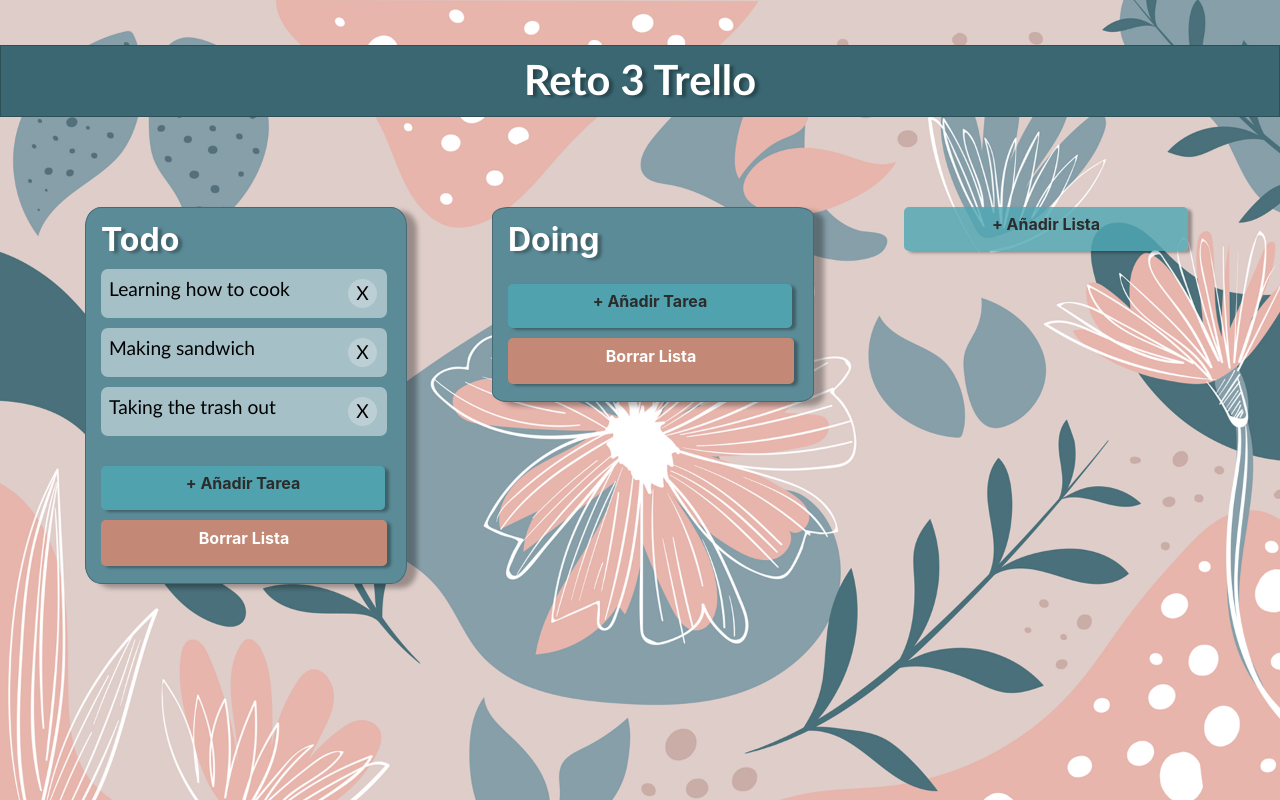
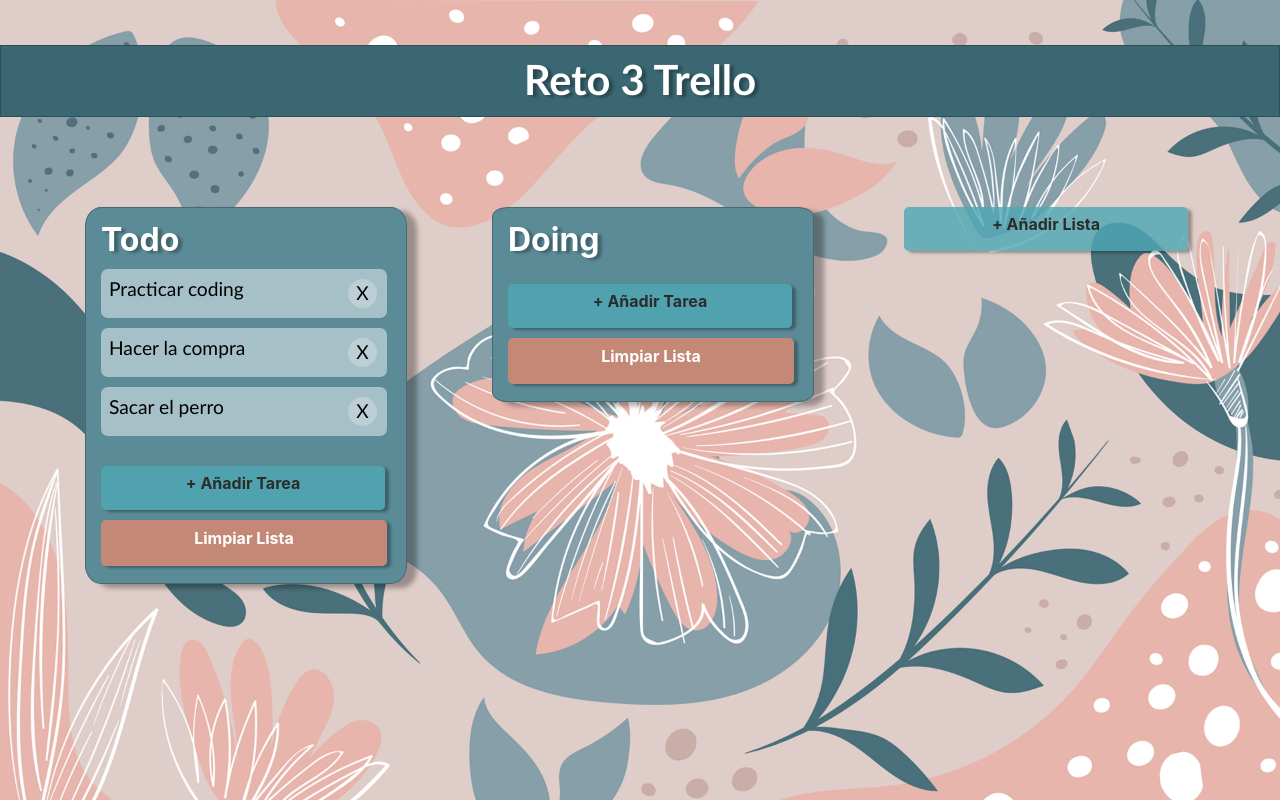
Before and after one commit to creativa-nk/Reto3, a React (Create React App) app: page / in a window 1280 px wide. Built offline with nearby package versions, Linux system fonts and the light colour scheme.

Commit message:
limpiar lista,borrar por consola, setData da error

```diff
--- a/src/components/List.js
+++ b/src/components/List.js
@@ -5,24 +5,29 @@
 import InputConteiner from './InputContainer'
 
 
-export default function List({list,index ,listId, deleteList}){
+export default function List({list,index ,listId}){
     const [data,setData] = useState(store);
 
     const deleteCard = (id,index) =>{
-        // var actualData = data;
-         const newData = data.lists[listId].cards.splice(index, 1)
 
+        const newData = data.lists[listId].cards.splice(index, 1)
+
+        console.log(listId)
         console.log(index);
-        console.log(data.listIds)
         console.log(data.lists[listId].cards)
         console.log(newData)
-        setData(data.lists[listId].cards)
+        /* setData(data.lists[listId].cards) */ // da el error
+    }
 
-        /* const newData = [
-            ...data.lists[listId].cards.splice(0,cardId),
-            ...data.lists[listId].cards.splice(cardId +1), */
+    const deleteList = (index) =>{
 
-      }
+        const newData = data.lists[listId].cards.splice(index)
+
+        console.log(listId)
+        console.log(data.lists[listId].cards)
+        /* setData(data.lists[listId].cards) */ // da el error
+
+    }
     return(
         <Draggable draggableId={list.id} index={index}>
             {(provided) => (
@@ -44,7 +49,7 @@
                              </Droppable>
                              <div>
                                 <InputConteiner listId={list.id} type='card' />
-                                 <div className='XbtnLista'  onClick = {() => deleteList(listId)}>Borrar Lista</div>
+                                 <div className='XbtnLista'  onClick = {() => deleteList(listId)}>Limpiar Lista</div>
                              </div>
 
                     </div>
--- a/src/utils/store.js
+++ b/src/utils/store.js
@@ -1,15 +1,15 @@
 const cards = [
     {
       id: 'card-1',
-      title: 'Learning how to cook',
+      title: 'Practicar coding',
     },
     {
       id: 'card-2',
-      title: 'Making sandwich',
+      title: 'Hacer la compra',
     },
     {
       id: 'card-3',
-      title: 'Taking the trash out',
+      title: 'Sacar el perro',
     },
   ];
 
```
